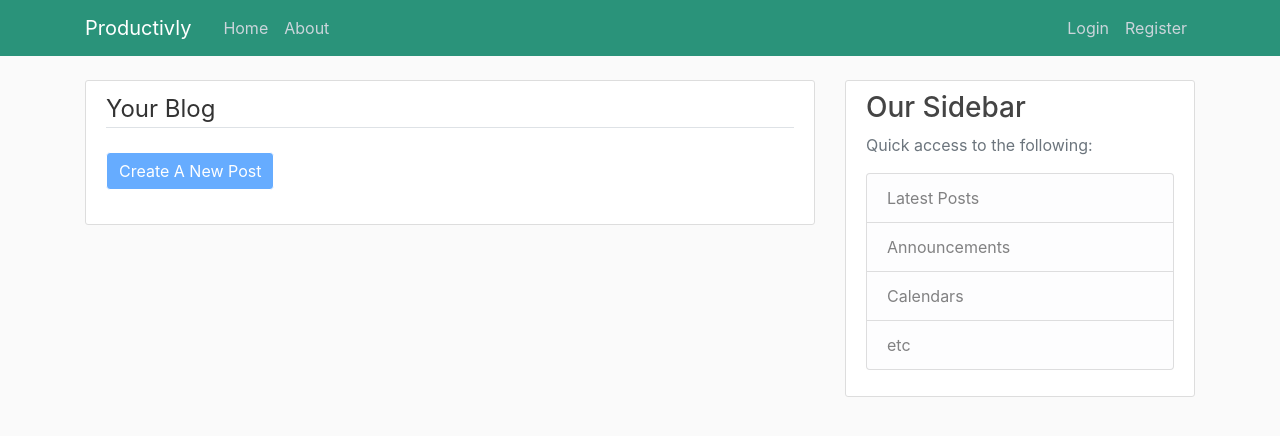
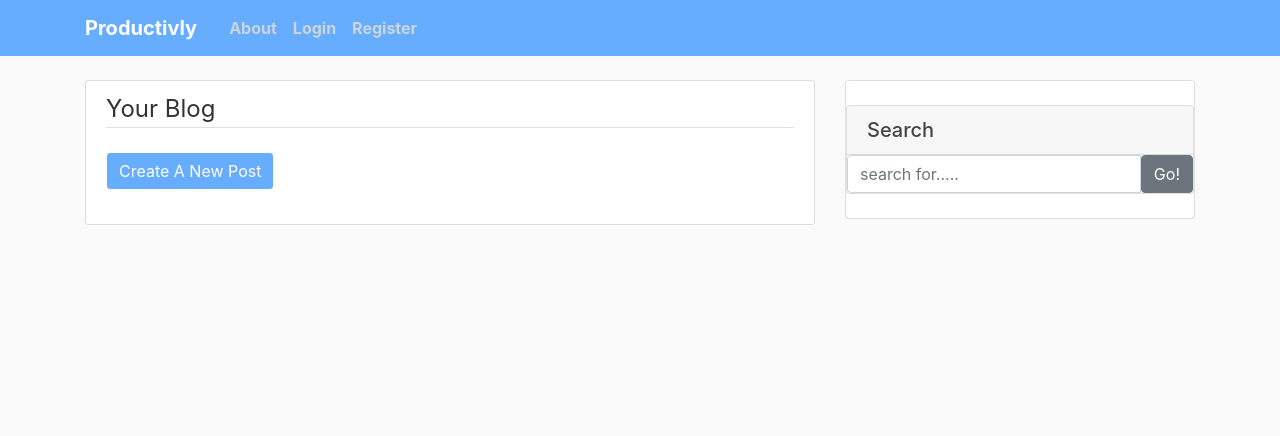
Before and after one commit to Samantha-Kwok/Flask_Website_Productivly, a Python web app: template templates/blog.html in a window 1280 px wide. Shown: the top 436 px of the page. Run offline with Jinja, Linux system fonts and the light colour scheme; the template is opened without the code that fills it, so the values that code supplies are empty; some libraries are stand-ins or nearby versions.

Commit message:
Update layout.html

```diff
--- a/templates/layout.html
+++ b/templates/layout.html
@@ -19,44 +19,33 @@
 </head>
 <body>
     <header class="site-header">
-        <nav class="navbar navbar-expand-md navbar-dark fixed-top" style="background-color: #2a937a">
+        <nav class="navbar navbar-expand-md navbar-dark fixed-top" style="background-color: #66acff">
             <div class="container">
-               <a class="navbar-brand mr-4" href="/">Productivly</a>
-               <button class="navbar-toggler" type="button" datatoggle="collapse" data-target="#navbarmenu"  aria-controls="navbarmenu" aria-expanded="false" aria-label="Toogle navigation">
+               <a class="navbar-brand mr-4 font-weight-bold" href="{{url_for('main.home')}}">Productivly</a>
+               <button class="navbar-toggler" type="button" data-toggle="collapse" data-target="#navbarmenu"  aria-controls="navbarmenu" aria-expanded="false" aria-label="Toogle navigation">
                    <span class="navbar-toggler-icon"></span>
                </button>
                <div class="collapse navbar-collapse" id= "navbarmenu">
                    <div class="navbar-nav mr-auto">
-                       <a class="nav-item nav-link" href="{{url_for('main.home')}}">Home</a>
-                       <a class="nav-item nav-link" href="{{url_for('main.about')}}">About</a>
-                   </div>
-                </div>
-                <!-- Search Bar (what happen after clicking search -->
-               <!---<div>
-                   <form class= "form-inline">
-                       <input class="form-control ml-md-2" type="search" placeholder="Search" aria-label="Search">
-                       <button class="btn btn-outline-dark my-2 my-md-0" type="submit">Search</button>
-                   </form>
-               </div> --->
-               <!---Navbar Right Side-->
-               <div class="navbar-nav">
                    {% if current_user.is_authenticated%}
-                   <a class="nav-item nav-link" href="{{url_for('tasks.todo')}}">To Do List</a>
-                   <a class="nav-item nav-link" href="{{url_for('posts.blog')}}">Blog</a>
-                   <a class="nav-item nav-link" href="{{url_for('users.account')}}">Account</a>
-                   <a class="nav-item nav-link" href="{{url_for('users.logout')}}">Logout</a>
+                        <a class="nav-item nav-link font-weight-bold" href="{{url_for('main.about')}}">About</a>
+                        <a class="nav-item nav-link font-weight-bold" href="{{url_for('tasks.todo')}}">To-Do List</a>
+                        <a class="nav-item nav-link font-weight-bold" href="{{url_for('posts.blog')}}">Blog</a>
+                        <a class="nav-item nav-link font-weight-bold" href="{{url_for('users.account')}}">Account</a>
+                        <a class="nav-item nav-link font-weight-bold" href="{{url_for('users.logout')}}">Logout</a>
                    {% else %}
-                   <a class="nav-item nav-link" href="{{url_for('users.login')}}">Login</a>
-                   <a class="nav-item nav-link" href="{{url_for('users.register')}}">Register</a>
+                        <a class="nav-item nav-link font-weight-bold" href="{{url_for('main.about')}}">About</a>
+                        <a class="nav-item nav-link font-weight-bold" href="{{url_for('users.login')}}">Login</a>
+                        <a class="nav-item nav-link font-weight-bold" href="{{url_for('users.register')}}">Register</a>
                    {% endif %}
                </div>
             </div>
         </nav>
     </header>
     <main  role="main" class="container">
+        {% block homepagecontent%}  {% endblock %}
         <div class="row">
             <div class="col-md-8">
-        <!---- learn and review this again-->
                 {% with messages = get_flashed_messages(with_categories=true)%}
                 {% if messages %}
                     {% for category, message in messages %}
@@ -66,19 +55,20 @@
                     {% endfor %}
                 {% endif %}
                     {% endwith %}
-                {% block content%}{% endblock %}
+                {% block content%} {% endblock %}
             </div>
             <div class="col-md-4">
-                <div class="content-section">
-                  <h3>Our Sidebar</h3>
-                  <p class='text-muted'>Quick access to the following:
-                    <ul class="list-group">
-                      <li class="list-group-item list-group-item-light">Latest Posts</li>
-                      <li class="list-group-item list-group-item-light">Announcements</li>
-                      <li class="list-group-item list-group-item-light">Calendars</li>
-                      <li class="list-group-item list-group-item-light">etc</li>
-                    </ul>
-                  </p>
+                {% block sidebarcontent%} {% endblock %}
+                    <div class="card my-4">
+                        <h5 class="card-header">Search</h5>
+                        <div class="input-group">
+                            <input class="form-control" type="test" placeholder="search for.....">
+                                <span class="input group-btn">
+                                    <button class="btn btn-secondary" type="button">Go!</button>
+                                </span>
+                        </div>
+                    </div>
+               </div>
             </div>
         </div>
     </main>
```
Lines whose indentation alone changed are shown as unchanged.
